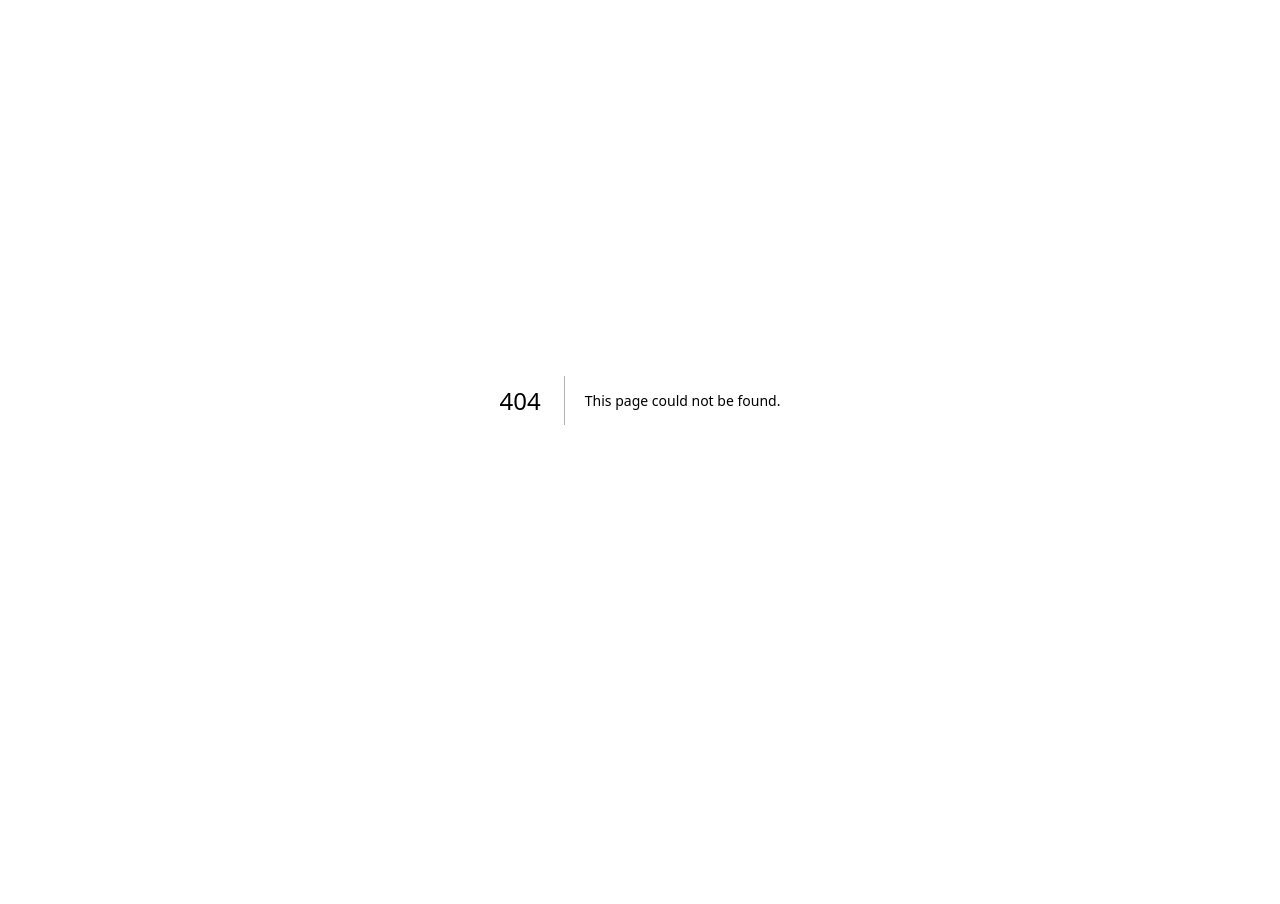
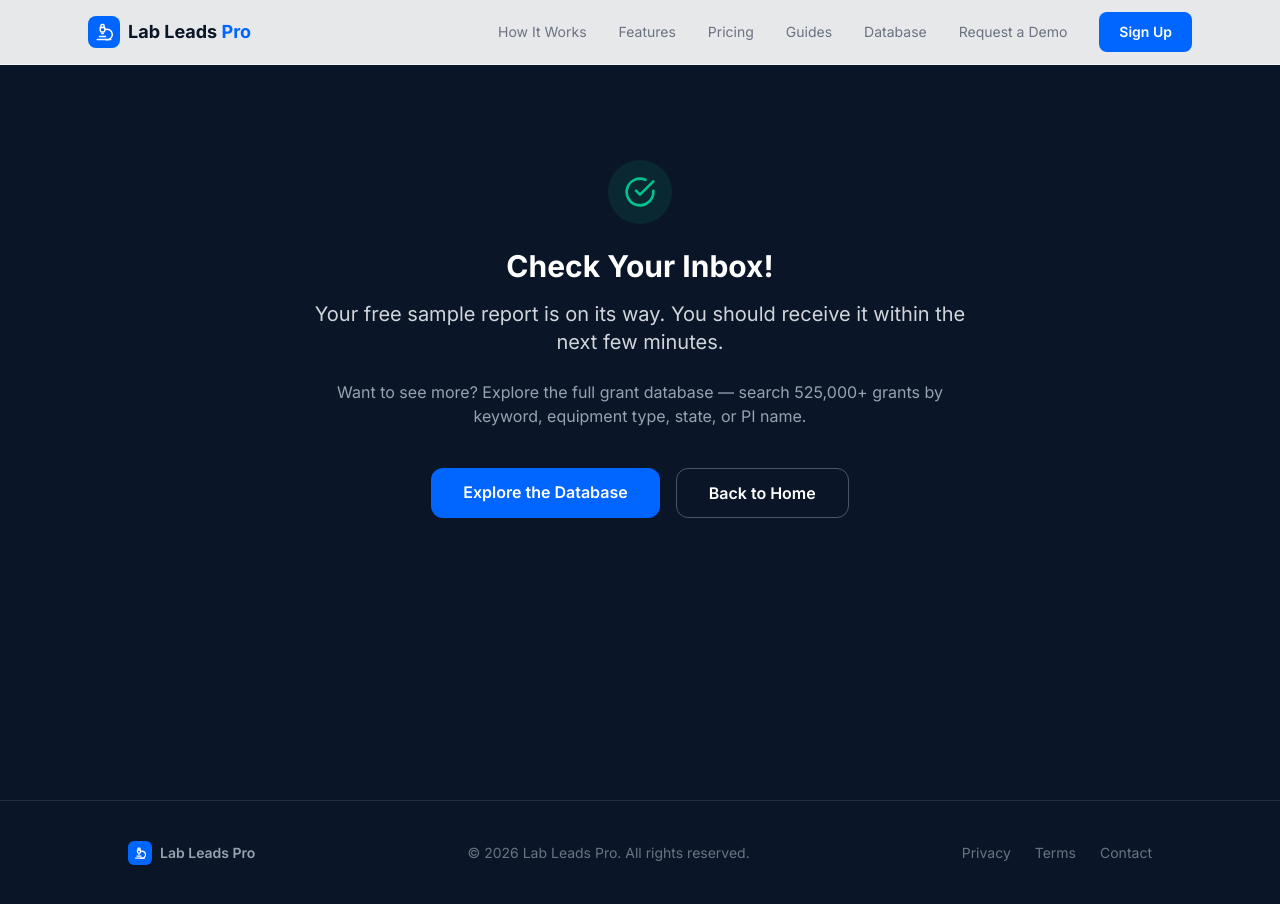
Before and after one commit to lableadmanager-bit/lableadspro-website, a Next.js app: page /sample/thank-you in a window 1280 px wide. Before the commit this address had no page. Before the commit the page ends 800 px from the top, so only its background shows below. Built offline with nearby package versions, Linux system fonts and the light colour scheme.

Commit message:
Add /sample/thank-you page for Google Ads conversion tracking + drip follow-up priority

```diff
--- a/src/app/sample/page.tsx
+++ b/src/app/sample/page.tsx
@@ -1,6 +1,7 @@
 "use client";
 
 import { useState } from "react";
+import { useRouter } from "next/navigation";
 import Header from "@/components/Header";
 import Footer from "@/components/Footer";
 import { trackConversion, trackEvent } from "@/lib/analytics";
@@ -58,7 +59,6 @@ export default function SampleReport() {
         const data = await res.json();
         throw new Error(data.error || "Failed to send sample report");
       }
-      setSubmitted(true);
       // Track conversion — sample report downloaded
       trackConversion('SAMPLE_DOWNLOAD', {
         state: selectedStates.join(','),
@@ -67,6 +67,8 @@ export default function SampleReport() {
         states: selectedStates.join(','),
         state_count: selectedStates.length,
       });
+      // Redirect to thank-you page (enables URL-based conversion tracking)
+      window.location.href = '/sample/thank-you';
     } catch (err) {
       setError(err instanceof Error ? err.message : "Something went wrong. Please try again.");
     } finally {
--- /dev/null
+++ b/src/app/sample/thank-you/page.tsx
@@ -0,0 +1,49 @@
+import Header from "@/components/Header";
+import Footer from "@/components/Footer";
+
+export const metadata = {
+  title: "Sample Report Sent | Lab Leads Pro",
+  description: "Your free sample report is on its way.",
+};
+
+export default function SampleThankYouPage() {
+  return (
+    <>
+      <Header />
+      <main className="min-h-screen bg-[var(--color-dark)] text-white">
+        <section className="pt-28 pb-20 px-6">
+          <div className="max-w-2xl mx-auto text-center py-12">
+            <div className="w-16 h-16 bg-[var(--color-accent)]/10 rounded-full flex items-center justify-center mx-auto mb-6">
+              <svg width="32" height="32" viewBox="0 0 24 24" fill="none" stroke="var(--color-accent)" strokeWidth="2" strokeLinecap="round" strokeLinejoin="round">
+                <path d="M22 11.08V12a10 10 0 1 1-5.93-9.14" />
+                <polyline points="22 4 12 14.01 9 11.01" />
+              </svg>
+            </div>
+            <h1 className="text-3xl font-bold mb-4">Check Your Inbox!</h1>
+            <p className="text-xl text-gray-300 mb-6">
+              Your free sample report is on its way. You should receive it within the next few minutes.
+            </p>
+            <p className="text-gray-400 mb-10">
+              Want to see more? Explore the full grant database — search 525,000+ grants by keyword, equipment type, state, or PI name.
+            </p>
+            <div className="flex flex-col sm:flex-row gap-4 justify-center">
+              <a
+                href="/database"
+                className="inline-block bg-[var(--color-brand)] hover:bg-[var(--color-brand-dark)] text-white font-semibold py-3 px-8 rounded-xl transition-colors"
+              >
+                Explore the Database
+              </a>
+              <a
+                href="/"
+                className="inline-block border border-gray-600 hover:border-gray-400 text-white font-semibold py-3 px-8 rounded-xl transition-colors"
+              >
+                Back to Home
+              </a>
+            </div>
+          </div>
+        </section>
+      </main>
+      <Footer />
+    </>
+  );
+}
```
Also changed, not shown: 1 other file (tests, documents, lock files or other folders).
